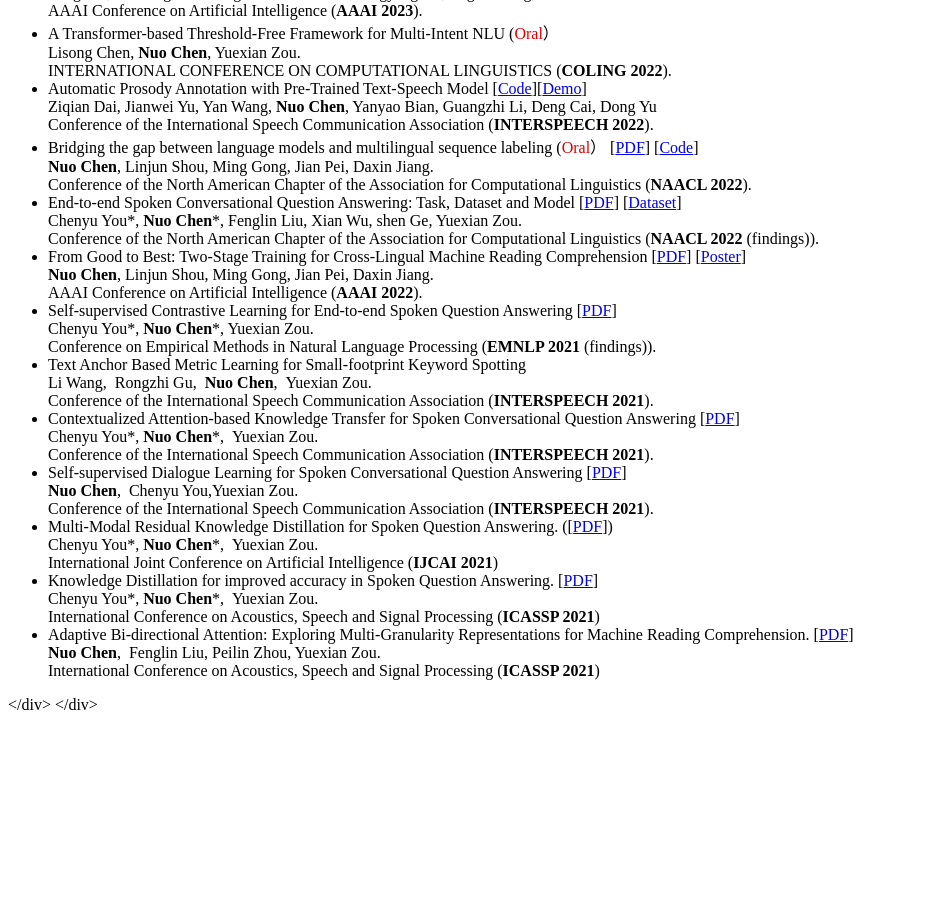
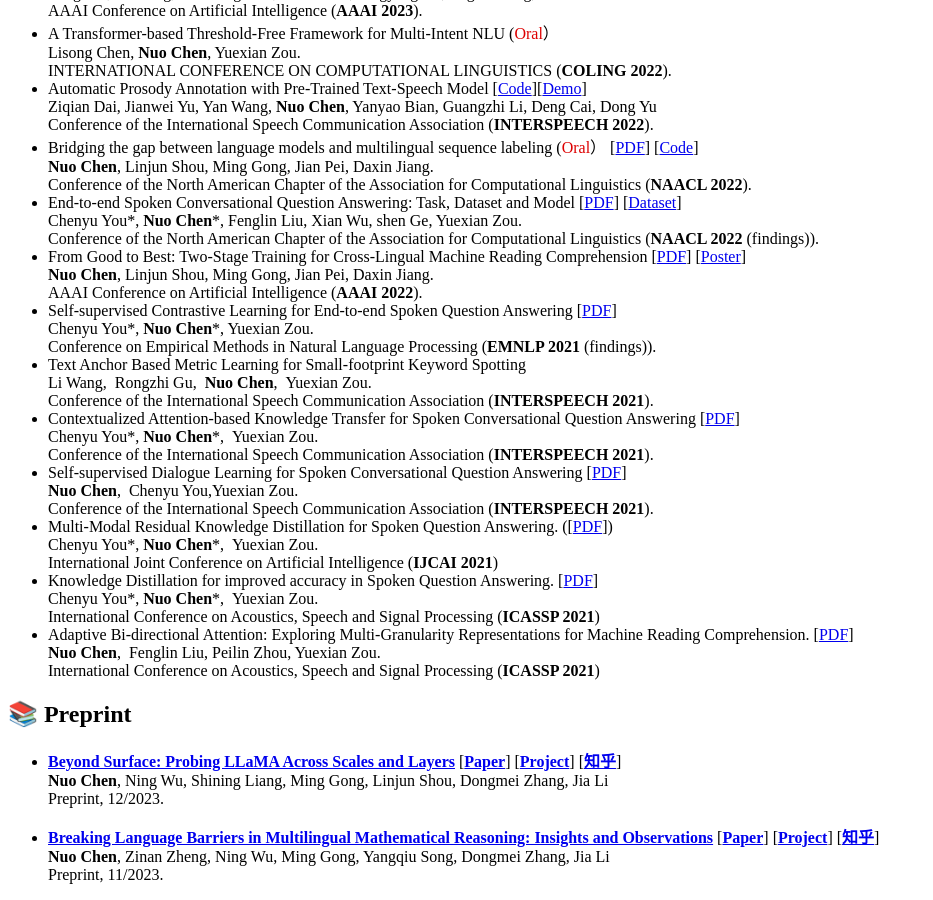
Before and after one commit to jerrynchen/jerrynchen.github.io, a Jekyll site: the page built from _pages/includes/patent.md, in a window 1280 px wide and 900 px high, scrolled down 1144 px. Shown: the whole window, without its empty margins (0-933 px from the left). Built offline with Jekyll 4.4.1, drawn with Linux system fonts in a browser that asks for light colours; our own code applies the rules of GitHub Pages for plain Markdown files; before the commit the page ends 1874 px from its top, so only the background shows below that.

Commit message:
Update patent.md

```diff
--- a/_pages/includes/patent.md
+++ b/_pages/includes/patent.md
@@ -63,6 +63,19 @@ International Conference on Acoustics, Speech and Signal Processing (**ICASSP 20
 International Conference on Acoustics, Speech and Signal Processing (**ICASSP 2021**)
 
 
+## 📚 Preprint
+
+* [**Beyond Surface: Probing LLaMA Across Scales and Layers**](https://arxiv.org/abs/2312.04333) [[**Paper**](https://arxiv.org/abs/2312.04333)] [[**Project**](https://github.com/nuochenpku/LLaMA_Analysis)] [[**知乎**](https://zhuanlan.zhihu.com/p/669730374)] <br>
+**Nuo Chen**, Ning Wu, Shining Liang, Ming Gong, Linjun Shou, Dongmei Zhang, Jia Li <br>
+Preprint, 12/2023.
+
+* [**Breaking Language Barriers in Multilingual Mathematical Reasoning: Insights and Observations**](https://arxiv.org/abs/2310.20246)  [[**Paper**](https://arxiv.org/abs/2310.20246)] [[**Project**](https://mathoctopus.github.io/)] [[**知乎**](https://zhuanlan.zhihu.com/p/664504560)] <br>
+**Nuo Chen**, Zinan Zheng, Ning Wu, Ming Gong, Yangqiu Song, Dongmei Zhang, Jia Li <br>
+Preprint, 11/2023.
+
+
+
+
 
 
 
@@ -80,5 +93,3 @@ International Conference on Acoustics, Speech and Signal Processing (**ICASSP 20
 
 📧 [**HTML**](https://aiqicha.baidu.com/patent/info?referId=9495008b8c4b8a01dc316bcfdbdcdf79677dc79d&pid=31720823858720)
 -->
-</div>
-</div>
```
